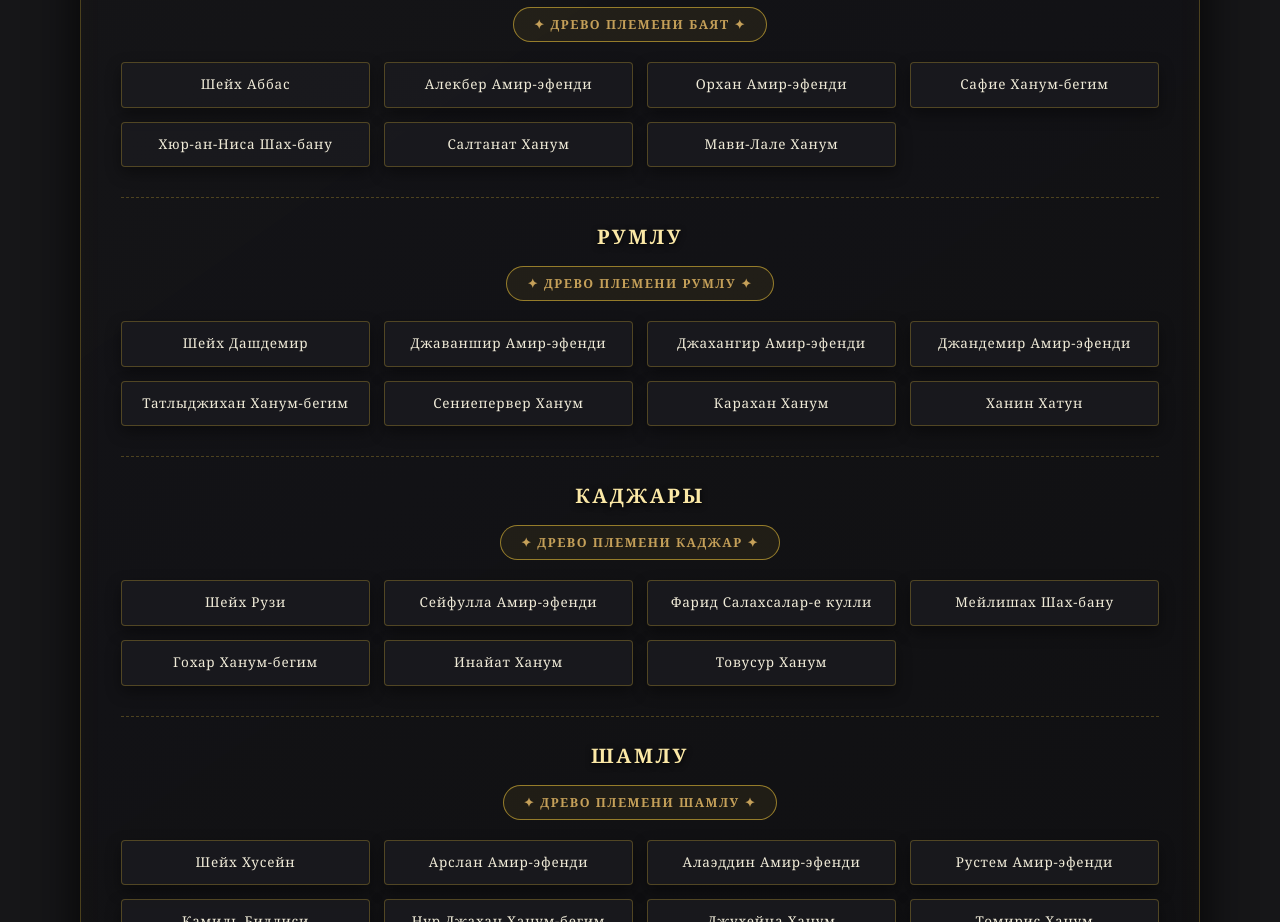
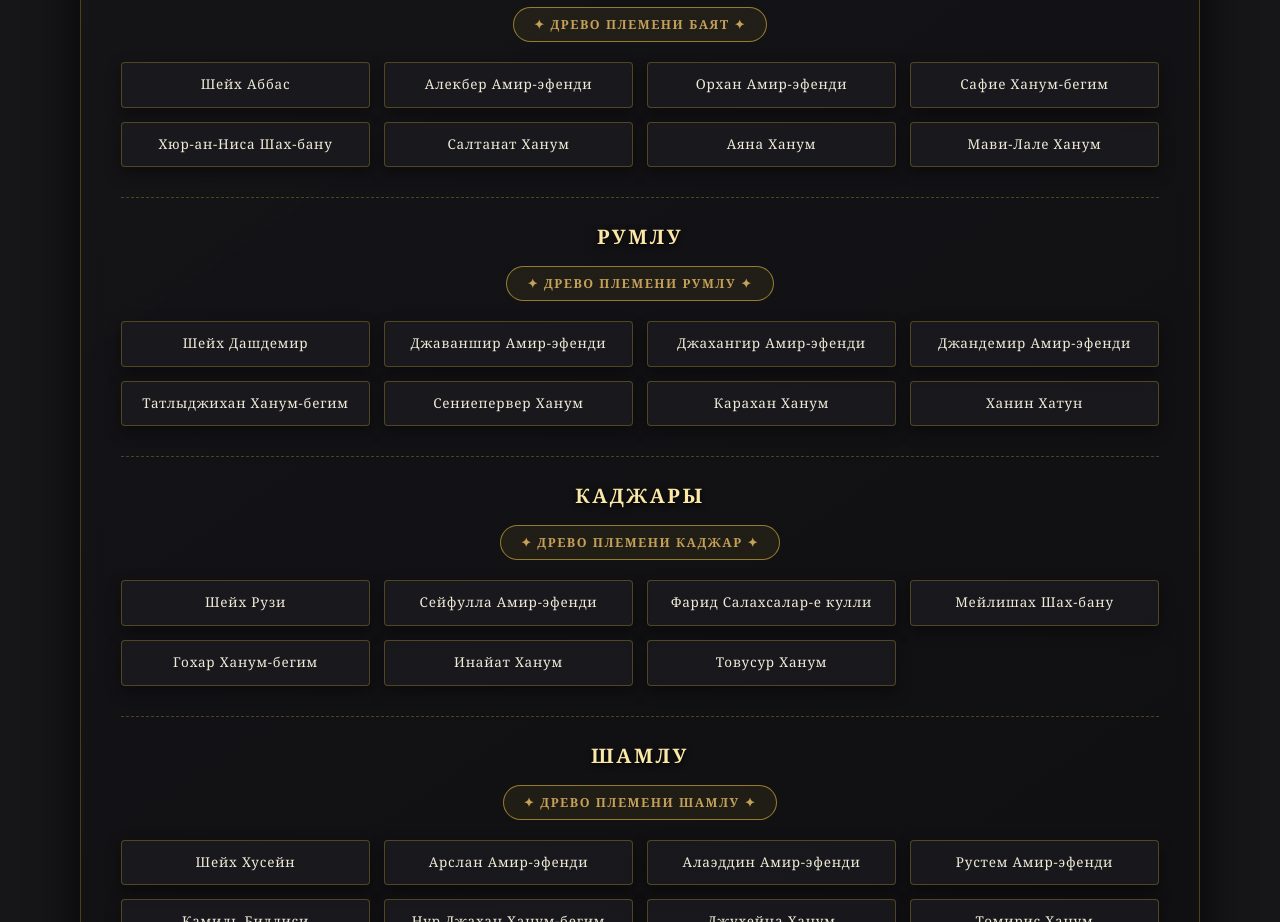
Before and after one commit to EvaSkyletova/Dowlat-e-Safaviyye, a plain HTML site: page ankets.html in a window 1280 px wide. Shown: the part 1000-1922 px from the top of the page. Drawn offline with Linux system fonts and the light colour scheme.

Commit message:
Update ankets.html

```diff
--- a/ankets.html
+++ b/ankets.html
@@ -436,6 +436,7 @@
         <a href="anket_safie.html" class="character-btn">Сафие Ханум-бегим</a>
         <a href="anket_hurannisa.html" class="character-btn">Хюр-ан-Ниса Шах-бану</a>
         <a href="anket_saltanat.html" class="character-btn">Салтанат Ханум</a>
+        <a href="anket_ayana.html" class="character-btn">Аяна Ханум</a>
         <a href="anket_mavilale.html" class="character-btn">Мави-Лале Ханум</a>
     </div>
 </div>
```
